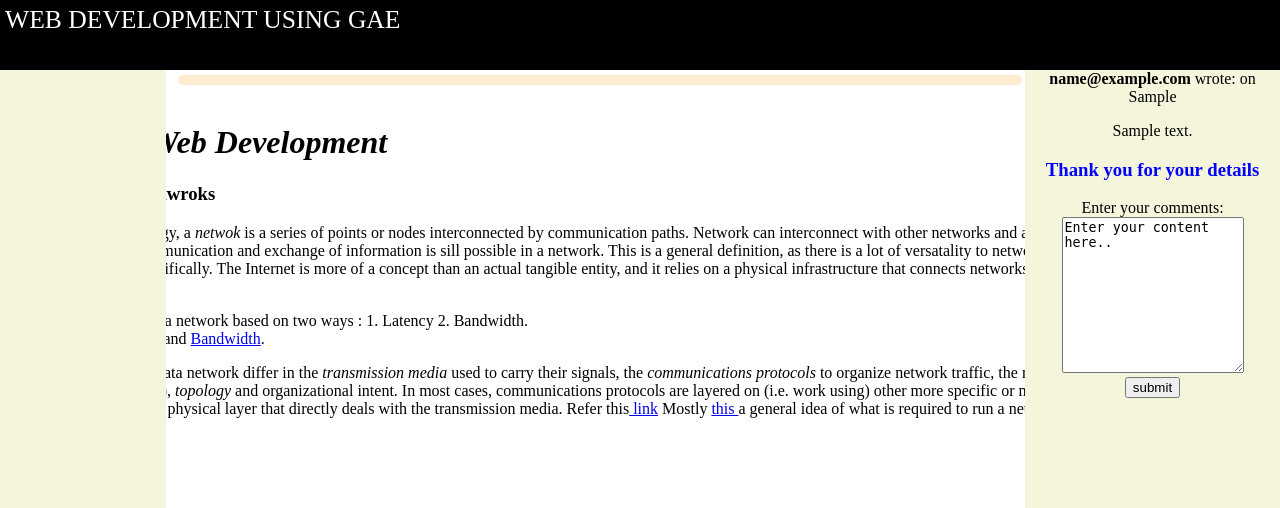
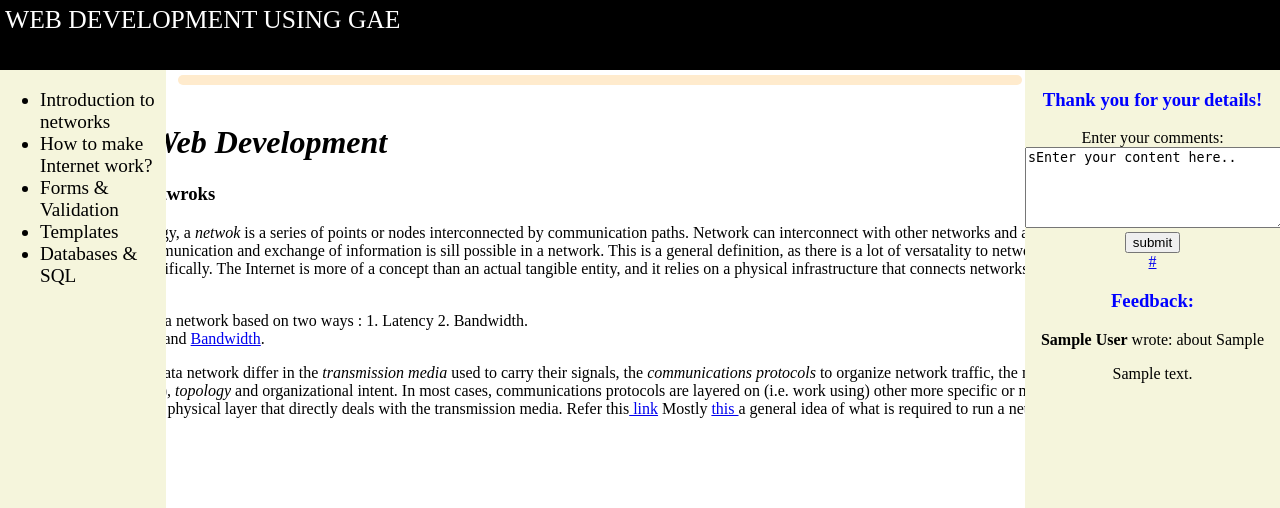
Before and after one commit to rishashetty05/stage-4, a Python web app: template templates/comment.html in a window 1280 px wide. Shown: the top 508 px of the page. Run offline with Jinja, Linux system fonts and the light colour scheme; the template is opened without the code that fills it: most values are stand-ins (such as "Sample title", 1, 10 or a date in 2020).

Commit message:
Update comment.html

```diff
--- a/templates/comment.html
+++ b/templates/comment.html
@@ -1,21 +1,43 @@
 {% extends 'base.html' %}
 {% include 'content.html' %}
 
-{% block head %}
-
+{%block sidebar%}
+    <div class = "nav">
+         <ul>
+            <li>Introduction to networks</a>
+            </li>
+            <li>How to make Internet work?</a>
+            </li>
+            <li>Forms &amp; Validation</a>
+            </li>
+            <li>Templates</a>
+            </li>
+            <li>Databases &amp; SQL</a>
+            </li>
+        </ul>
+    </div>
 {%endblock%}
 
+
 {%block form%}
-    {% for greeting in greetings %}
-        <b>{{ greeting.author.email }}</b> wrote: on {{greeting.topic_selected}}
-        <blockquote>{{ greeting.content|escape }}</blockquote>
-    {% endfor %}
     <form action = "/thanks" method = "post">
-        <h3 style = "color: blue">Thank you for your details</h3>
+        <h3 style = "color: blue">Thank you for your details!</h3>
         <div><label>Enter your comments:<br>
-            <textarea name="content" cols="20"rows="10" maxlength = "200">Enter your content here..
+            <textarea name="content" cols="30"rows="5" maxlength = "200">sEnter your content here..
             </textarea>
         </label></div>
         <div><button>submit</button></div>
     </form>
+    <a href="{{ url }}">{{ url_linktext }}</a>
+    <div>
+    <h3 style = "color: blue"> Feedback: </h3>
+        {% for comment in comments %}
+            {% if comment.author %}
+                <b>{{ comment.author}}</b> wrote: about {{comment.topic_selected}}
+            {%endif%}
+            <blockquote>{{ comment.content|escape }}</blockquote>
+        {% endfor %}
+    </div>
+
+</div>
 {%endblock%}
```
